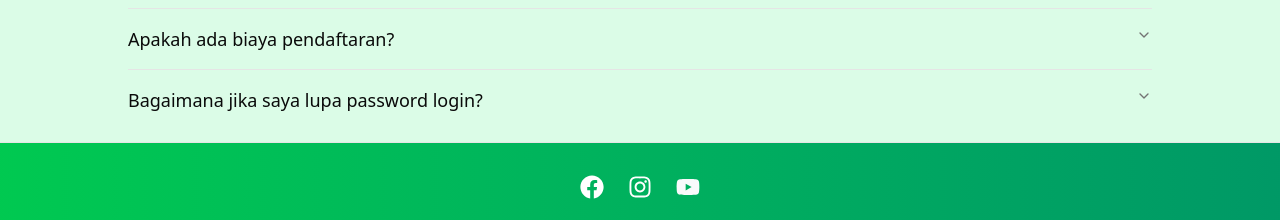
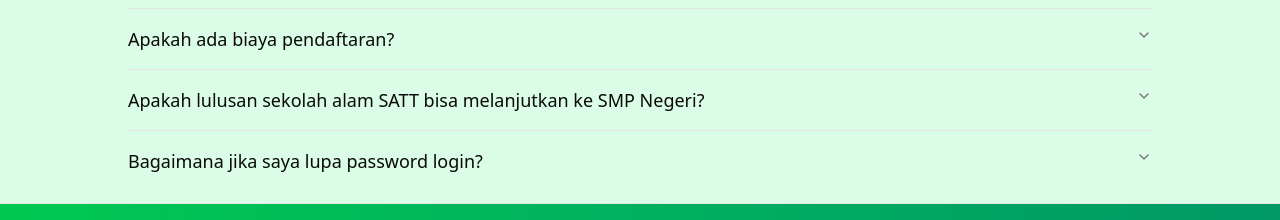
Before and after one commit to bimbelLB3R/sekolah-alam-tanjung-tabalong, a Next.js app: page / in a window 1280 px wide. Shown: the part 2889-3109 px from the top of the page. Built offline with nearby package versions, Linux system fonts and the light colour scheme; no server answers; the database is empty.

Commit message:
FAQ tambahan

```diff
--- a/app/(public)/page.js
+++ b/app/(public)/page.js
@@ -166,7 +166,7 @@ const fiturList = [
           <AccordionItem value="item-1">
             <AccordionTrigger className="text-lg">Bagaimana cara mendaftar sekolah?</AccordionTrigger>
             <AccordionContent className="text-lg">
-              Pendaftaran bisa dilakukan online melalui halaman pendaftaran di website ini
+              Pendaftaran bisa dilakukan online melalui halaman pendaftaran (PPDB) di website ini
               atau langsung datang ke sekolah.
             </AccordionContent>
           </AccordionItem>
@@ -179,6 +179,13 @@ const fiturList = [
           </AccordionItem>
 
           <AccordionItem value="item-3">
+            <AccordionTrigger className="text-lg">Apakah lulusan sekolah alam SATT bisa melanjutkan ke SMP Negeri?</AccordionTrigger>
+            <AccordionContent className="text-lg">
+              Ya, bisa. SATT sudah memiliki ijin resmi dari pemerintah sehingga ijazah anak-anak bisa dipakai untuk melanjutkan sekolah baik di sekolah negeri maupun swasta.
+            </AccordionContent>
+          </AccordionItem>
+
+          <AccordionItem value="item-4">
             <AccordionTrigger className="text-lg">Bagaimana jika saya lupa password login?</AccordionTrigger>
             <AccordionContent className="text-lg">
               Anda bisa melakukan reset password melalui menu lupa password di halaman login.
```
